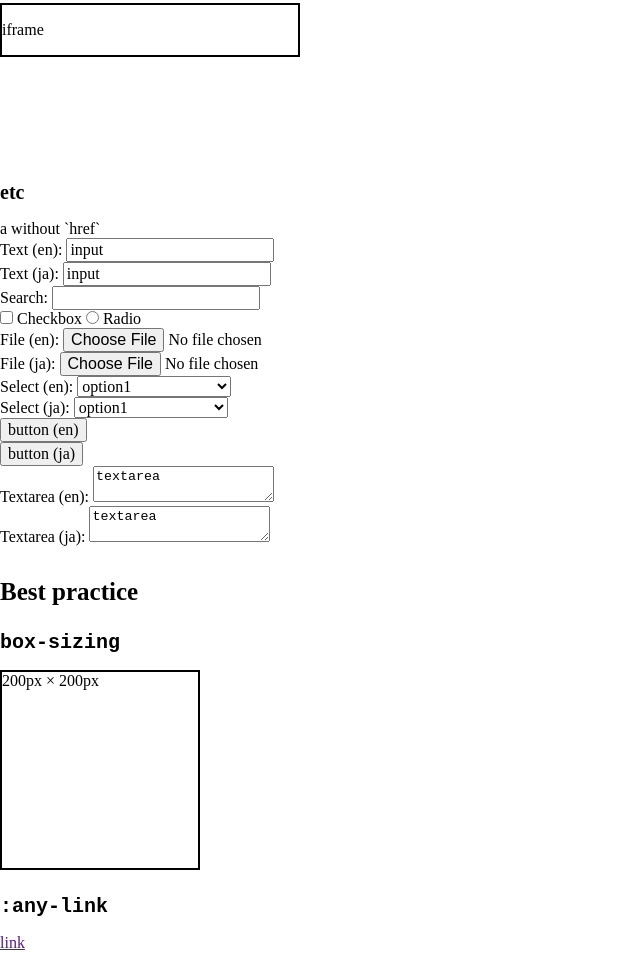
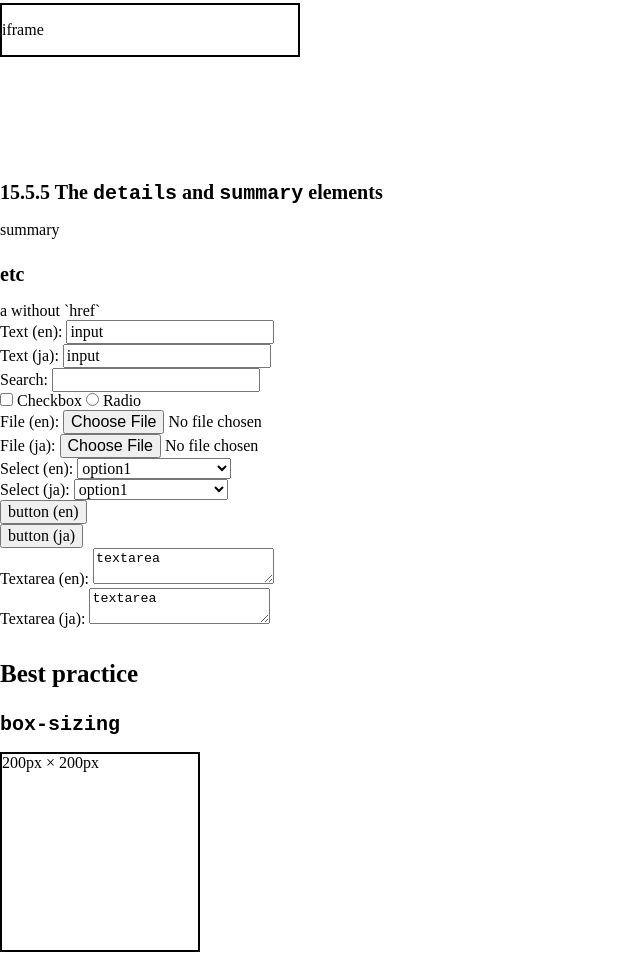
Before and after one commit to SaekiTominaga/base.css, a website: page confirm/index.html in a window 1280 px wide. Shown: the part 1146-2120 px from the top of the page, without its empty margins (0-640 px from the left). Before the commit the page ends 2098 px from the top, so only its background shows below. Drawn offline with Linux system fonts and the light colour scheme.

Commit message:
Add reset style for summary

```diff
--- a/confirm/index.html
+++ b/confirm/index.html
@@ -143,6 +143,14 @@ pre31</pre
 					<iframe src="iframe.html"></iframe>
 				</section>
 				<section>
+					<h3>15.5.5 The <code>details</code> and <code>summary</code> elements</h3>
+
+					<details>
+						<summary>summary</summary>
+						details
+					</details>
+				</section>
+				<section>
 					<h3>etc</h3>
 
 					<p><a>a without `href`</a></p>
--- a/src/_best-pactice.css
+++ b/src/_best-pactice.css
@@ -16,12 +16,6 @@ pre {
 	overflow-inline: auto;
 }
 
-menu,
-ol,
-ul {
-	list-style-type: none;
-}
-
 table {
 	border-collapse: collapse;
 }
--- a/src/_reset.css
+++ b/src/_reset.css
@@ -103,6 +103,7 @@ menu,
 ol,
 ul {
 	padding-inline-start: unset;
+	list-style-type: none;
 }
 
 /**
@@ -154,6 +155,21 @@ iframe {
 }
 
 /**
+ * 15.5.5 The `details` and `summary` elements
+ *
+ * https://html.spec.whatwg.org/multipage/rendering.html#the-details-and-summary-elements
+ */
+summary {
+	&:first-of-type {
+		list-style-type: none;
+	}
+
+	&::-webkit-details-marker {
+		display: none; /* for Safari 18.3- */
+	}
+}
+
+/**
  * etc
  */
 a:not(:any-link) {
```
